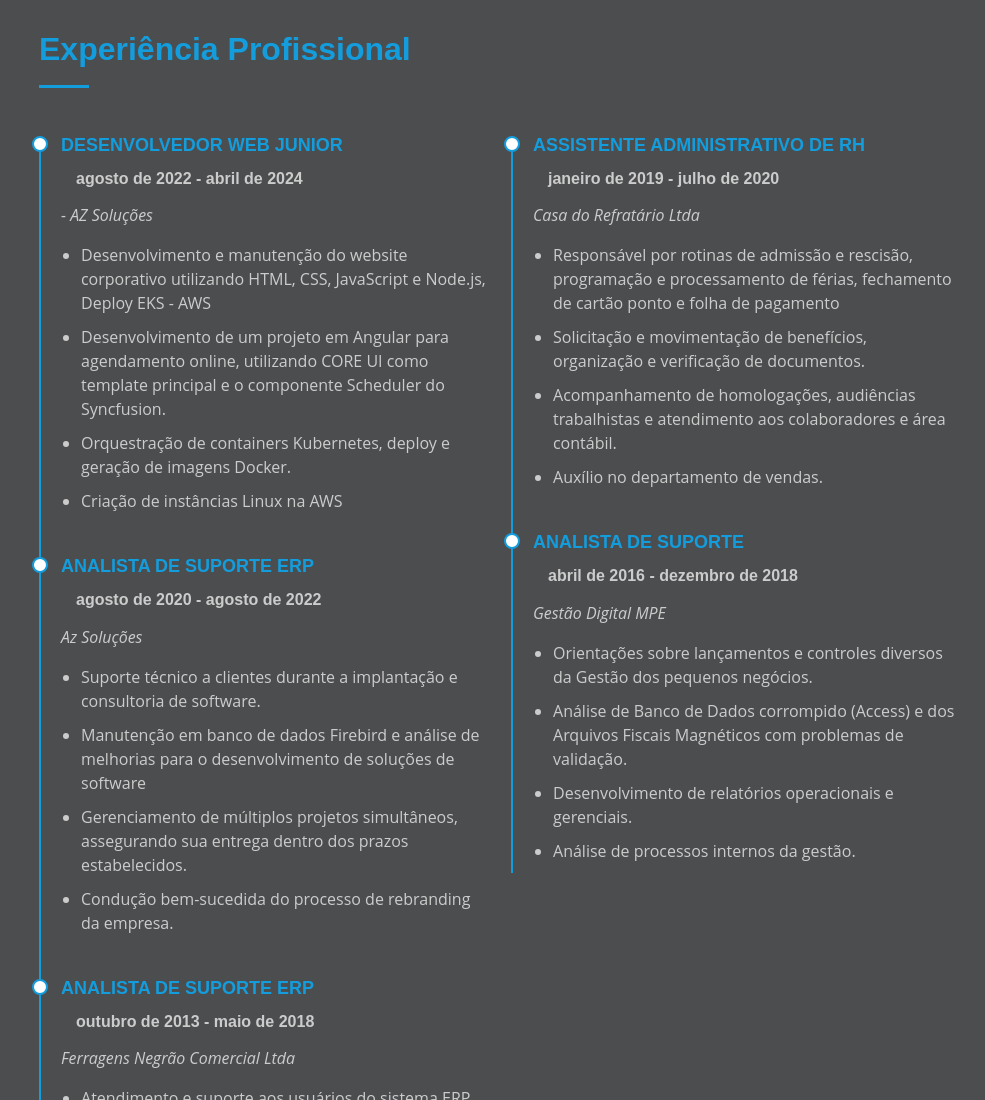
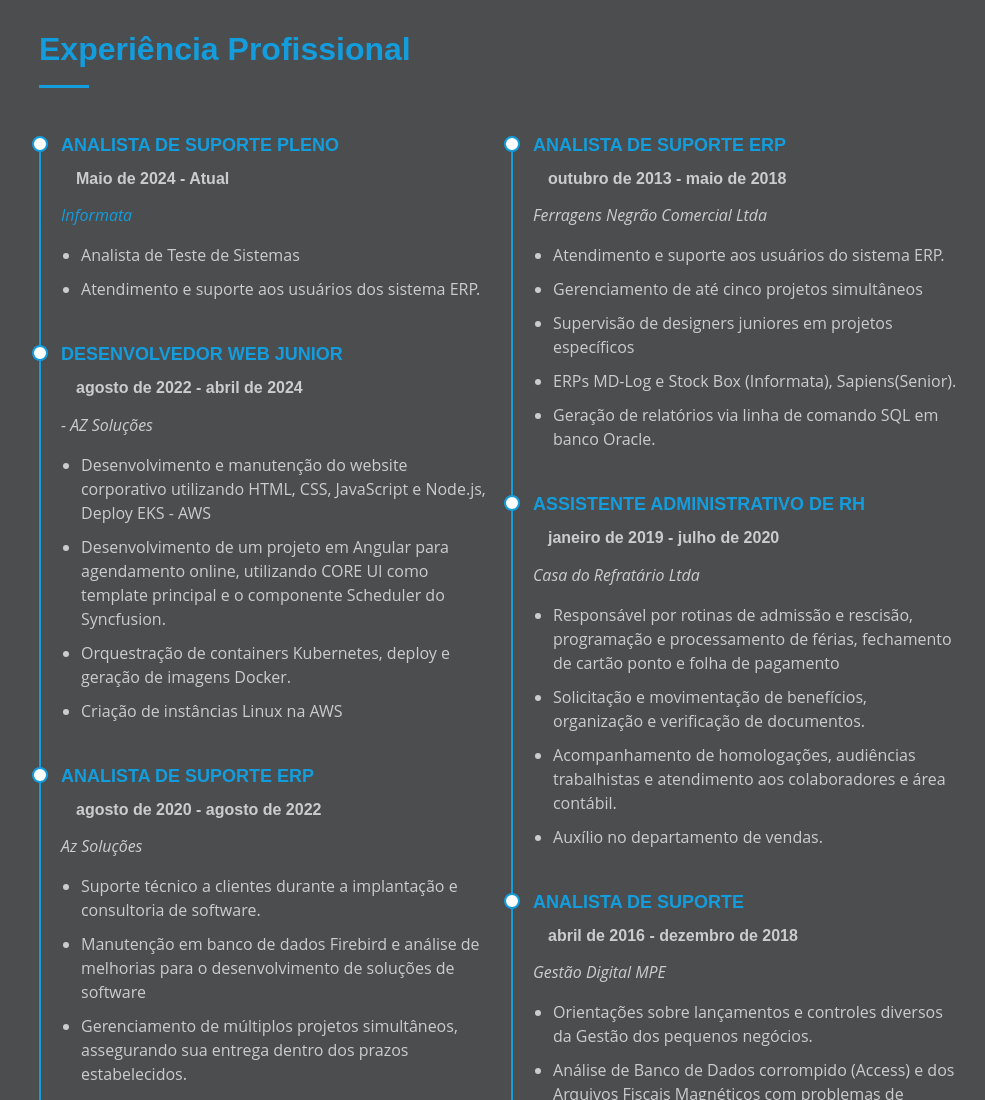
Before and after one commit to GodoySuellen/portifolio.github.io, a website: page index.html in a window 1280 px wide. Shown: the part 1700-2800 px from the top of the page, without its empty margins (291-1276 px from the left). Drawn offline with nearby package versions, Linux system fonts and the light colour scheme.

Commit message:
Update Informata

```diff
--- a/index.html
+++ b/index.html
@@ -139,6 +139,15 @@
         <div class="row">
           <div class="col-lg-6" data-aos="fade-up">
             <div class="resume-item">
+              <h4>Analista de Suporte Pleno</h4>
+              <h5>Maio de 2024 - Atual</h5>
+              <p><em><a href="https://informata.com.br/" target="_blank">Informata</a></em></p>
+              <ul>
+                <li>Analista de Teste de Sistemas</li>
+                <li>Atendimento e suporte aos usuários dos sistema ERP.</li>
+              </ul>
+            </div>
+            <div class="resume-item">
               <h4>Desenvolvedor Web Junior</h4>
               <h5>agosto de 2022 - abril de 2024</h5>
               <p><em>- AZ Soluções</em></p>
@@ -168,6 +177,9 @@
                 <li>Condução bem-sucedida do processo de rebranding da empresa.</li>
               </ul>
             </div>
+
+          </div>
+          <div class="col-lg-6" data-aos="fade-up" data-aos-delay="100">
             <div class="resume-item">
               <h4>Analista de Suporte ERP</h4>
               <h5>outubro de 2013 - maio de 2018 </h5>
@@ -180,8 +192,6 @@
                 <li>Geração de relatórios via linha de comando SQL em banco Oracle.</li>
               </ul>
             </div>
-          </div>
-          <div class="col-lg-6" data-aos="fade-up" data-aos-delay="100">
             <div class="resume-item">
               <h4>Assistente Administrativo de RH</h4>
               <h5>janeiro de 2019 - julho de 2020</h5>
@@ -228,14 +238,16 @@
 
           <div class="col-lg-4 col-md-6 icon-box" data-aos="fade-up">
             <div class="icon"><i class="bi bi-filetype-js"></i></div>
-            <h4 class="title"><a href="https://github.com/GodoySuellen/portifolio.github.io" target="_blank">Este Portifolio</a>
+            <h4 class="title"><a href="https://github.com/GodoySuellen/portifolio.github.io" target="_blank">Este
+                Portifolio</a>
             </h4>
             <p class="description">Desenvolvimento Front deste Site</p>
           </div>
 
           <div class="col-lg-4 col-md-6 icon-box" data-aos="fade-up">
             <div class="icon"><i class="bi bi-filetype-js"></i></div>
-            <h4 class="title"><a href="https://github.com/GodoySuellen/ApiEmailNodemailer" target="_blank">Api para envio de Email com Nodemailer</a>
+            <h4 class="title"><a href="https://github.com/GodoySuellen/ApiEmailNodemailer" target="_blank">Api para
+                envio de Email com Nodemailer</a>
             </h4>
             <p class="description">BackEnd para envio de Email</p>
           </div>
@@ -249,8 +261,9 @@
 
           <div class="col-lg-4 col-md-6 icon-box" data-aos="fade-up">
             <div class="icon"><i class="bi bi-filetype-js"></i></div>
-            <h4 class="title"><a href="https://github.com/GodoySuellen/Api-PostgresSql-Node.Js" target="_blank">Exemplo de Api-PostgresSql-Node.Js
-              Public </a>
+            <h4 class="title"><a href="https://github.com/GodoySuellen/Api-PostgresSql-Node.Js" target="_blank">Exemplo
+                de Api-PostgresSql-Node.Js
+                Public </a>
             </h4>
             <p class="description">Registro de usuário, login de usuário e processo de autorização.</p>
           </div>
@@ -418,4 +431,5 @@
     AOS.init();
   </script>
 </body>
+
 </html>
```
